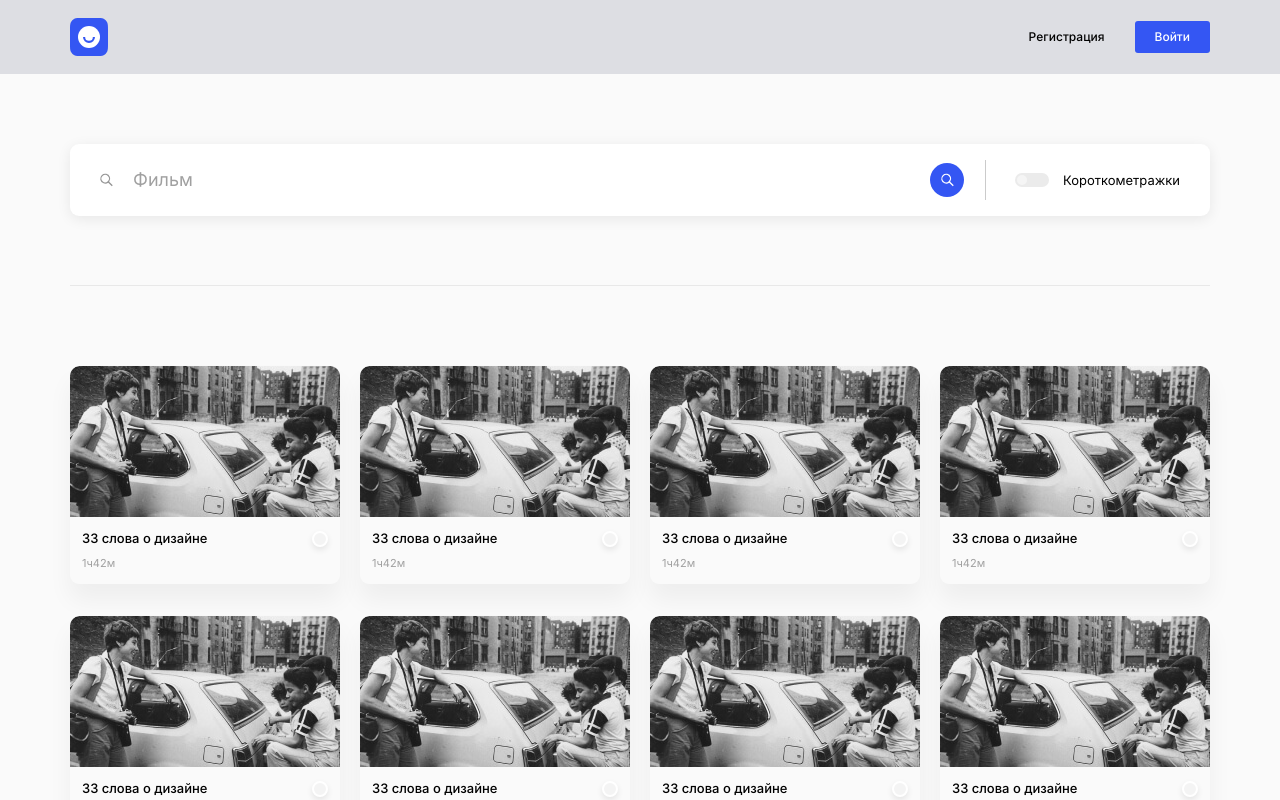
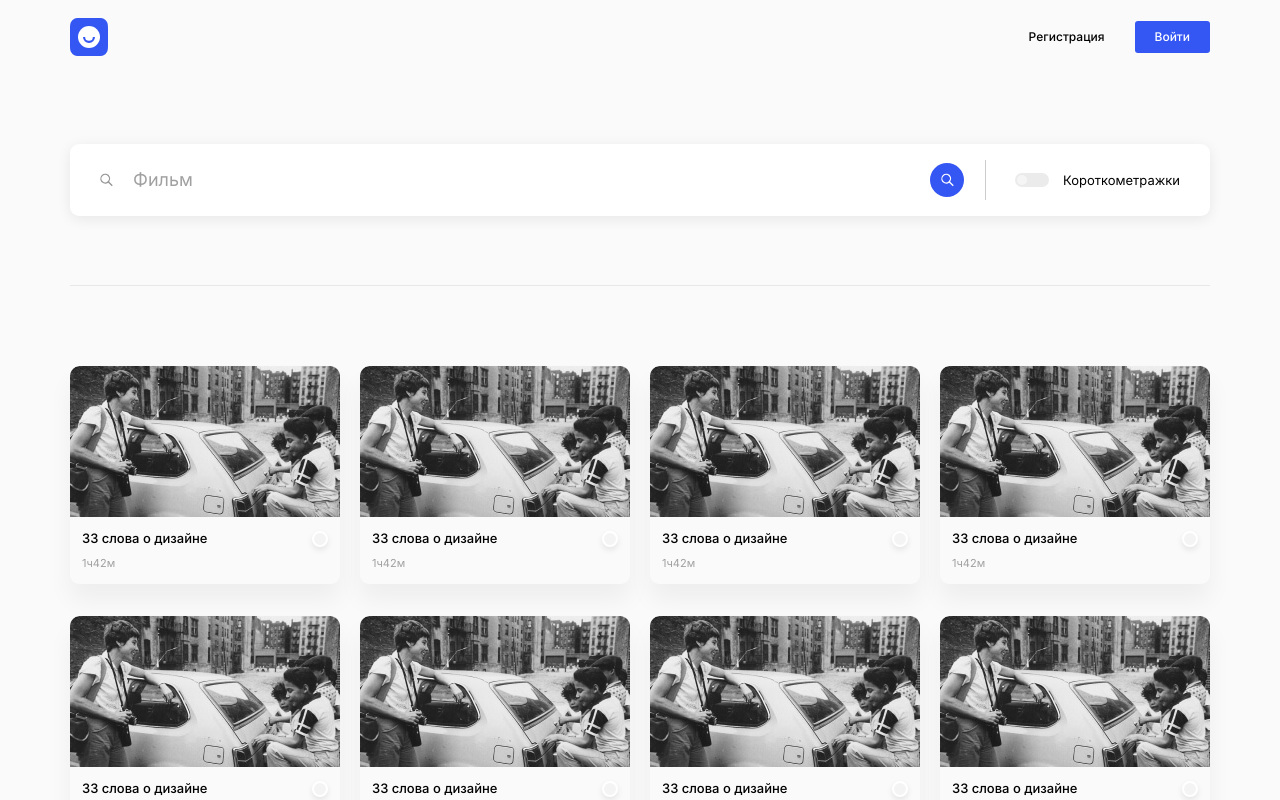
Before and after one commit to ShnaiderDanila/movies-explorer-frontend, a React (Create React App) app: page /movies in a window 1280 px wide. Shown: the top 800 px of the page. Built offline with nearby package versions, Linux system fonts and the light colour scheme.

Commit message:
feat: Add css styles for the .header_white class to ./src/components/Header/Header.css

```diff
--- a/src/components/Header/Header.css
+++ b/src/components/Header/Header.css
@@ -3,6 +3,10 @@
   padding: 18px 70px;
   display: flex;
   align-items: center;
+}
+
+.header_white {
+  background-color: transparent;
 }
 
 .header__logo {
```
